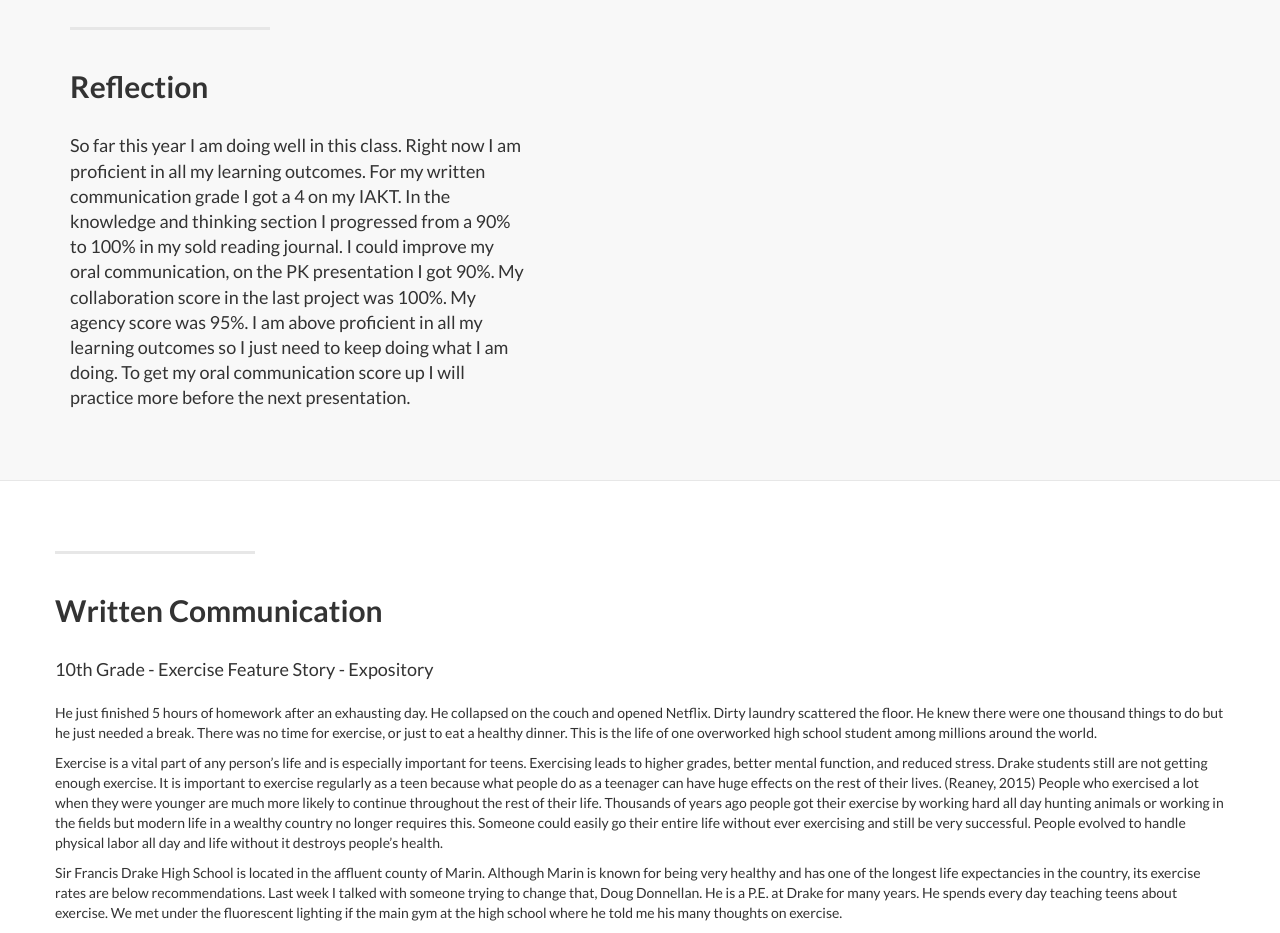
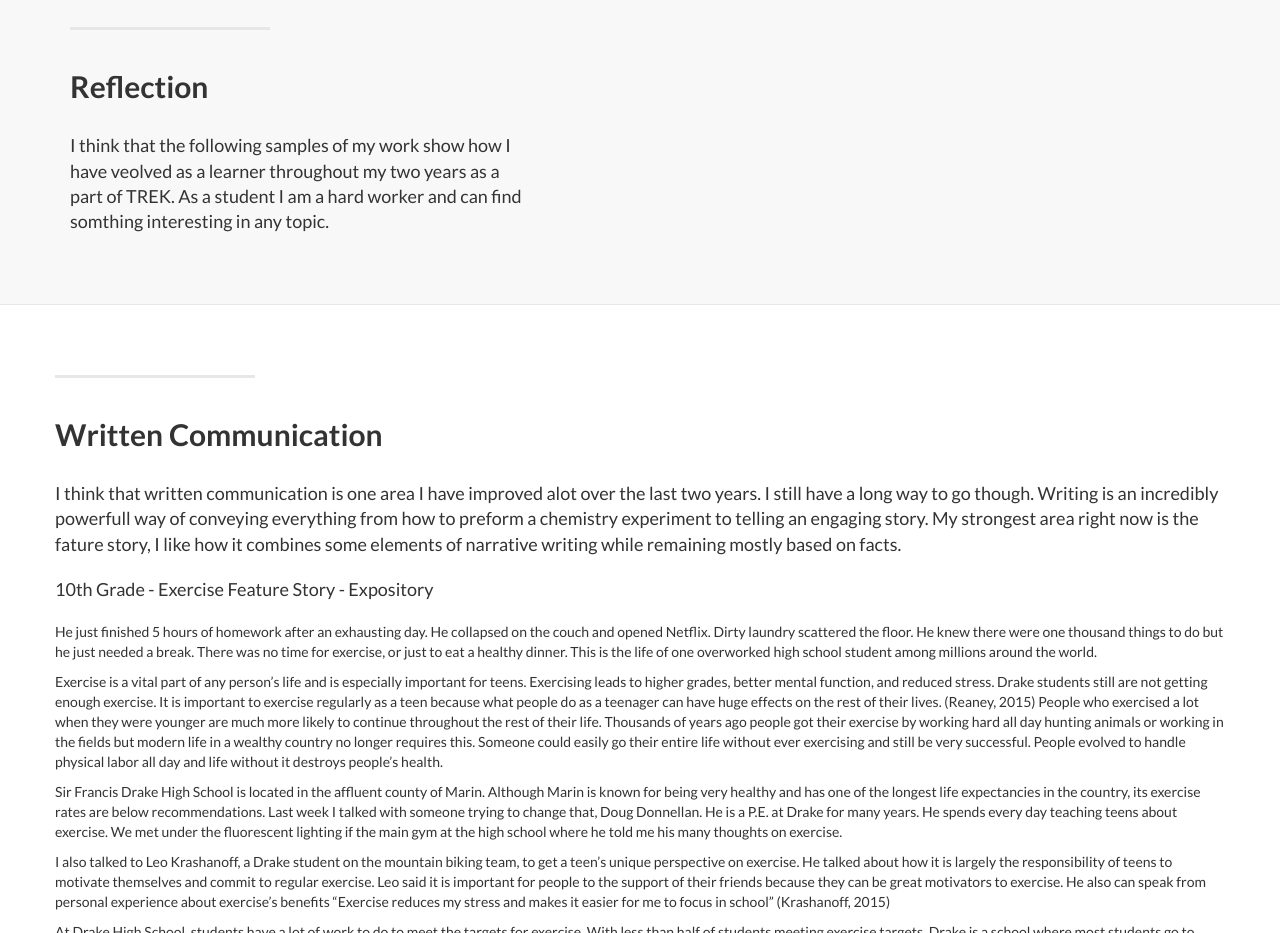
Before and after one commit to SebastianBoyd/portfolio, a plain HTML site: page index.html in a window 1280 px wide. Shown: the part 820-1753 px from the top of the page. Drawn offline with Linux system fonts and the light colour scheme.

Commit message:
Update index.html

```diff
--- a/index.html
+++ b/index.html
@@ -117,7 +117,7 @@
                     <hr class="section-heading-spacer">
                     <div class="clearfix"></div>
                     <h2 class="section-heading">Reflection</h2>
-                    <p class="lead">So far this year I am doing well in this class. Right now I am proficient in all my learning outcomes. For my written communication grade I got a 4 on my IAKT. In the knowledge and thinking section I progressed from a 90% to 100% in my sold reading journal. I could improve my oral communication, on the PK presentation I got 90%. My collaboration score in the last project was 100%. My agency score was 95%. I am above proficient in all my learning outcomes so I just need to keep doing what I am doing. To get my oral communication score up I will practice more before the next presentation.
+                    <p class="lead">I think that the following samples of my work show how I have veolved as a learner throughout my two years as a part of TREK. As a student I am a hard worker and can find somthing interesting in any topic.
 </p>
                 </div>
             </div>
@@ -137,6 +137,7 @@
                     <hr class="section-heading-spacer">
                     <div class="clearfix"></div>
                     <h2 class="section-heading">Written Communication</h2>
+                    <p class="lead">I think that written communication is one area I have improved alot over the last two years. I still have a long way to go though. Writing is an incredibly powerfull way of conveying everything from how to preform a chemistry experiment to telling an engaging story. My strongest area right now is the fature story, I like how it combines some elements of narrative writing while remaining mostly based on facts.</p>
                     <p class="lead">10th Grade - Exercise Feature Story - Expository</p>
                     <p><span style="font-weight: 400;">He just finished 5 hours of homework after an exhausting day. He collapsed on the couch and opened Netflix. Dirty laundry scattered the floor. He knew there were one thousand things to do but he just needed a break. There was no time for exercise, or just to eat a healthy dinner. This is the life of one overworked high school student among millions around the world.</span></p>
                     <p><span style="font-weight: 400;">Exercise is a vital part of any person&rsquo;s life and is especially important for teens. Exercising leads to higher grades, better mental function, and reduced stress. Drake students still are not getting enough exercise. It is important to exercise regularly as a teen because what people do as a teenager can have huge effects on the rest of their lives. (</span><span style="font-weight: 400;">Reaney</span><span style="font-weight: 400;">, 2015) People who exercised a lot when they were younger are much more likely to continue throughout the rest of their life. Thousands of years ago people got their exercise by working hard all day hunting animals or working in the fields but modern life in a wealthy country no longer requires this. Someone could easily go their entire life without ever exercising and still be very successful. People evolved to handle physical labor all day and life without it destroys people&rsquo;s health. </span></p>
```
